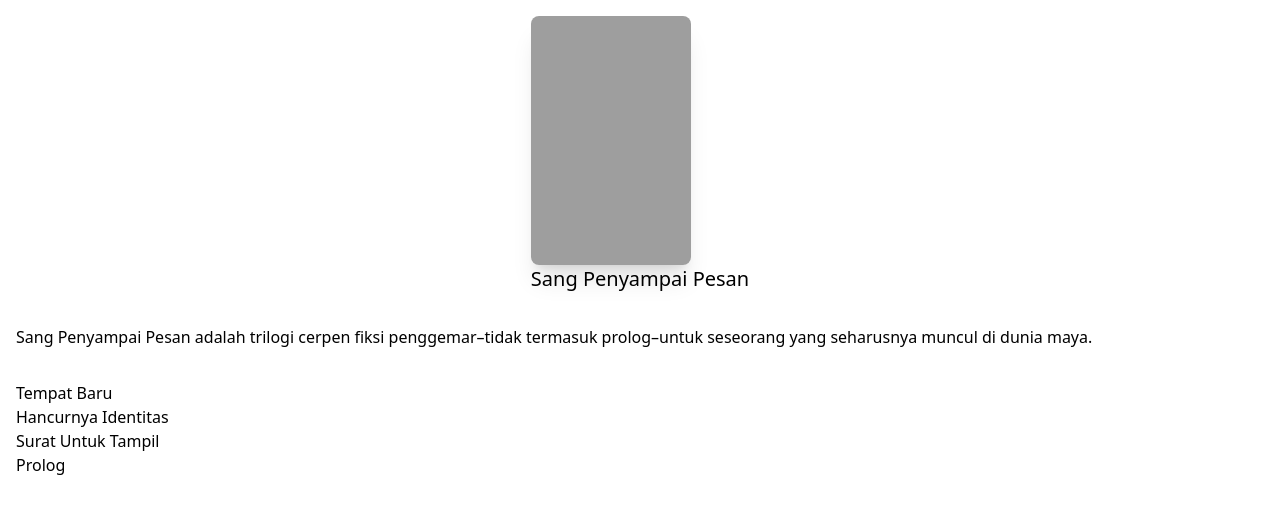
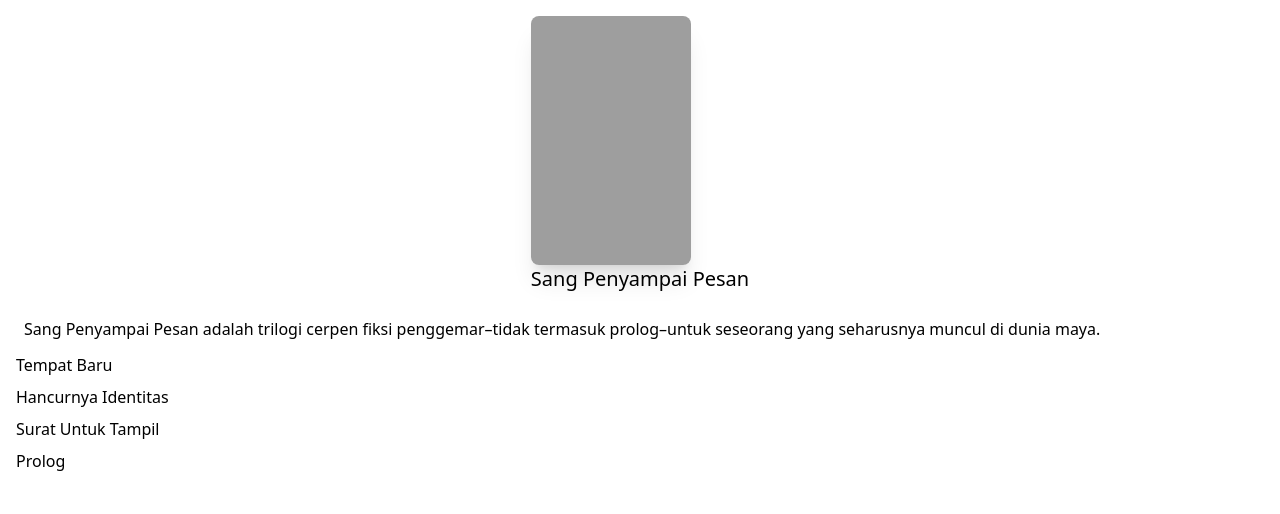
Before and after one commit to mnafisalmukhdi1/story, a Jekyll site: the page built from sang-penyampai-pesan/index.md, in a window 1280 px wide. Shown: the top 514 px of the page. Built offline with Jekyll 4.4.1, drawn with Linux system fonts in a browser that asks for light colours; nearby versions of some CDN libraries.

Commit message:
Update story.html

```diff
--- a/_layouts/story.html
+++ b/_layouts/story.html
@@ -9,14 +9,14 @@
 	</div>
 </header>
 <main>
-	<section class="justify-center p-4">
+	<section class="justify-center px-4 m-2">
 	{{page.desc}}
 	</section>
-	<section class="p-4">
+	<section class="px-4">
 	{% for post in site.posts | sort: 'date' %}
-	<ul class="list-none">
+	<ul class="list-none bg-striped">
   	{% if post.url != '/' and post.url != 'index.md' %}
-    	<li><a href="{{ post.url }}">{{ post.title }}</a></li>
+    	<li class="py-1"><a href="{{ post.url }}">{{ post.title }}</a></li>
   	{% endif %}
 	</ul>
 	{% endfor %}
```
